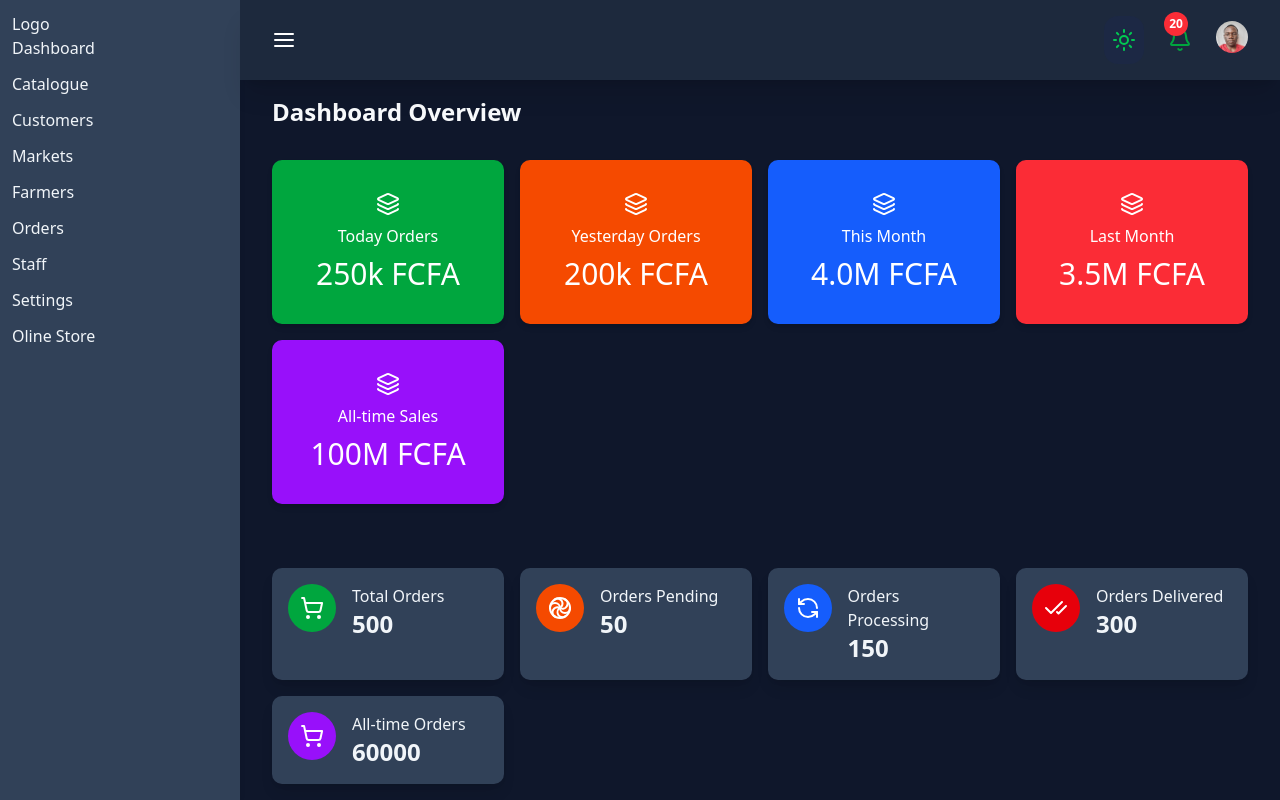
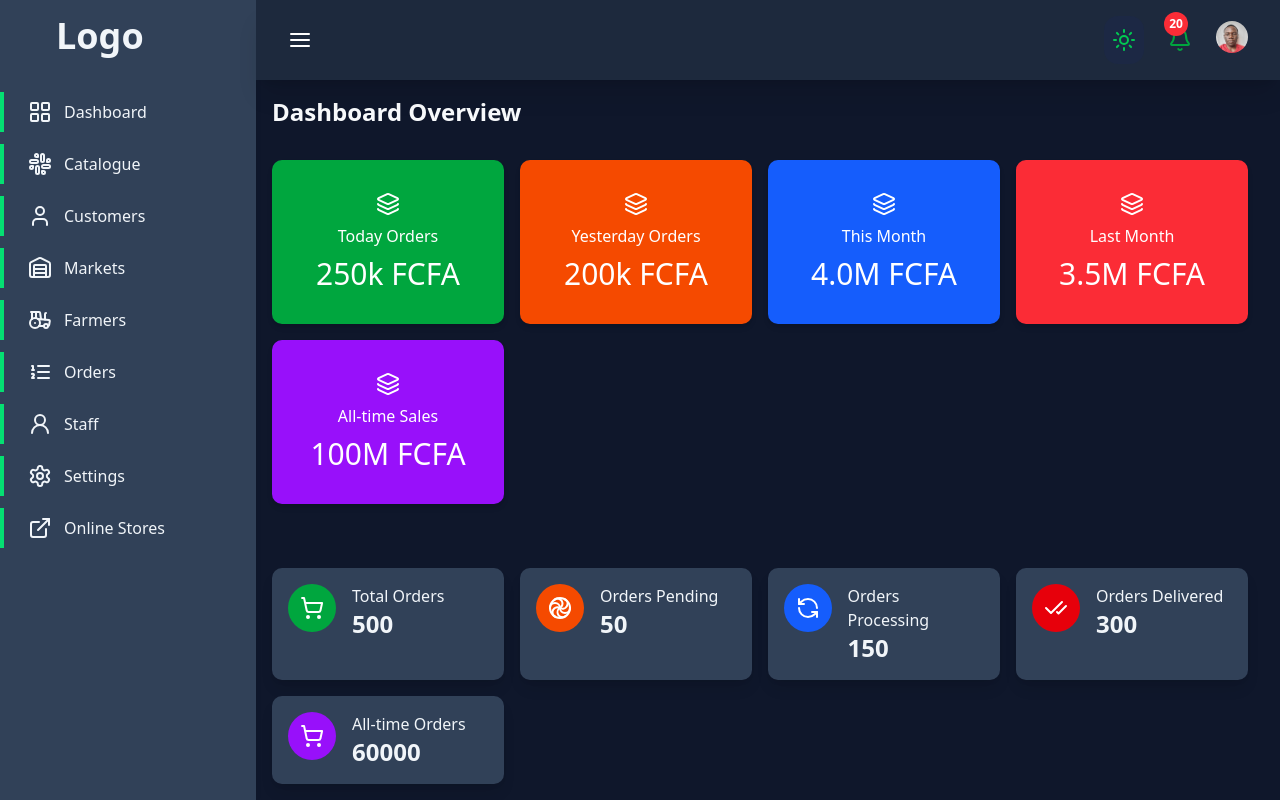
Before and after one commit to Sundze7/multivendor, a Next.js app: page /dashboard in a window 1280 px wide. Shown: the top 800 px of the page. Built offline with nearby package versions, Linux system fonts and the light colour scheme.

Commit message:
...progress

```diff
--- a/src/components/back-office/NavBar.jsx
+++ b/src/components/back-office/NavBar.jsx
@@ -4,9 +4,6 @@ import {
   LayoutDashboard,
   LogOut,
   Settings,
-  Sun,
-  User,
-  User2,
   X,
 } from "lucide-react";
 import Image from "next/image";
@@ -22,7 +19,7 @@ import ThemeSwicherBtn from "./darkMode/ThemeSwicher";
 
 export default function NavBar() {
   return (
-    <div className="flex items-center justify-between dark:bg-slate-800 bg-slate-100 text-slate-50 h-20 px-8 py-4 fixed top-0 left-60 right-0 shadow-xl">
+    <div className="flex items-center justify-between dark:bg-slate-800 bg-slate-100 text-slate-50 h-20 px-8 py-4 fixed top-0 left-64 right-0 shadow-xl">
       {/* Icon */}
       <button>
         <AlignJustify className="dark:text-white text-green-600" />
--- a/src/components/back-office/Sidebar.jsx
+++ b/src/components/back-office/Sidebar.jsx
@@ -1,21 +1,90 @@
+import {
+  ExternalLink,
+  Group,
+  LayoutGrid,
+  ListOrdered,
+  Settings,
+  Slack,
+  Tractor,
+  User,
+  User2,
+  UserIcon,
+  Warehouse,
+} from "lucide-react";
 import Link from "next/link";
 
 export default function Sidebar() {
   return (
-    <div className="dark:bg-slate-700 bg-slate-100  space-y-5 w-60 h-screen dark:text-slate-100 text-slate-800 p-3 fixed left-0 top-0 shadow-md">
-      <Link href="" className="mb-6">
-        Logo
-      </Link>
+    <div className="dark:bg-slate-700 bg-slate-100  space-y-5 w-64 h-screen dark:text-slate-100 text-slate-800 fixed left-0 top-0 shadow-md">
+      <div className=" ml-8 px-6 py-4 ">
+        <Link href="" className="mb-6 text-4xl font-bold">
+          Logo
+        </Link>
+      </div>
       <div className="space-y-3 flex flex-col">
-        <Link href="">Dashboard</Link>
-        <Link href="">Catalogue</Link>
-        <Link href="">Customers</Link>
-        <Link href="">Markets</Link>
-        <Link href="">Farmers</Link>
-        <Link href="">Orders</Link>
-        <Link href="">Staff</Link>
-        <Link href="">Settings</Link>
-        <Link href="">Oline Store</Link>
+        <Link
+          href=""
+          className="flex space-x-3 px-6 py-2 border-l-4 border-green-400 "
+        >
+          <LayoutGrid />
+          <span className="">Dashboard</span>
+        </Link>
+        <Link
+          href=""
+          className="flex space-x-3 px-6 py-2 border-l-4 border-green-400 "
+        >
+          <Slack />
+          <span className="">Catalogue</span>
+        </Link>
+        <Link
+          href=""
+          className="flex space-x-3 px-6 py-2 border-l-4 border-green-400 "
+        >
+          <User />
+          <span className="">Customers</span>
+        </Link>
+        <Link
+          href=""
+          className="flex space-x-3 px-6 py-2 border-l-4 border-green-400 "
+        >
+          <Warehouse />
+          <span className="">Markets</span>
+        </Link>
+        <Link
+          href=""
+          className="flex space-x-3 px-6 py-2 border-l-4 border-green-400 "
+        >
+          <Tractor />
+          <span className="">Farmers</span>
+        </Link>
+        <Link
+          href=""
+          className="flex space-x-3 px-6 py-2 border-l-4 border-green-400 "
+        >
+          <ListOrdered />
+          <span className="">Orders</span>
+        </Link>
+        <Link
+          href=""
+          className="flex space-x-3 px-6 py-2 border-l-4 border-green-400 "
+        >
+          <User2 />
+          <span className="">Staff</span>
+        </Link>
+        <Link
+          href=""
+          className="flex space-x-3 px-6 py-2 border-l-4 border-green-400 "
+        >
+          <Settings />
+          <span className="">Settings</span>
+        </Link>
+        <Link
+          href=""
+          className="flex space-x-3 px-6 py-2 border-l-4 border-green-400 "
+        >
+          <ExternalLink />
+          <span className="">Online Stores</span>
+        </Link>
       </div>
     </div>
   );
```
